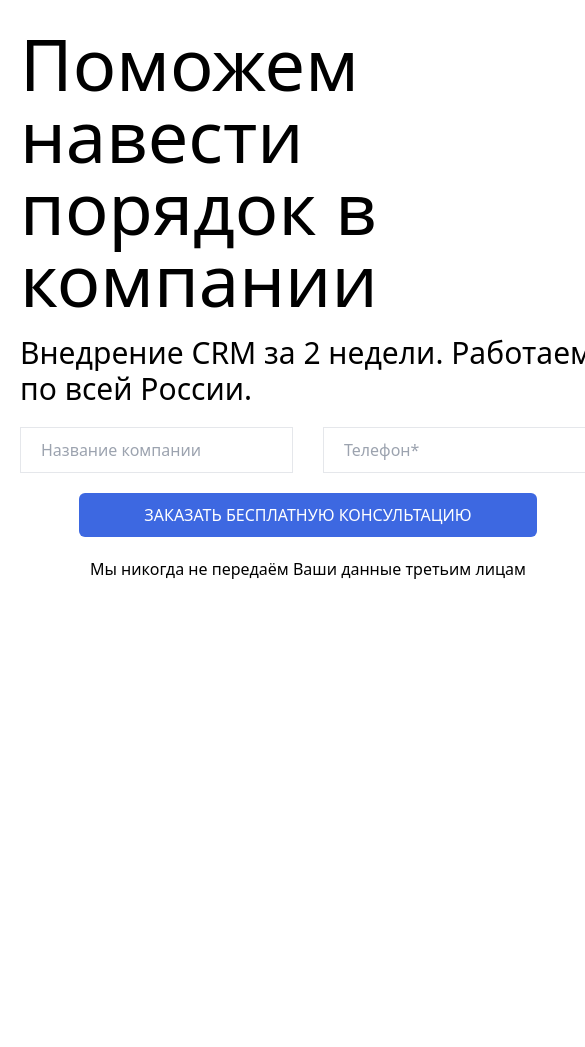
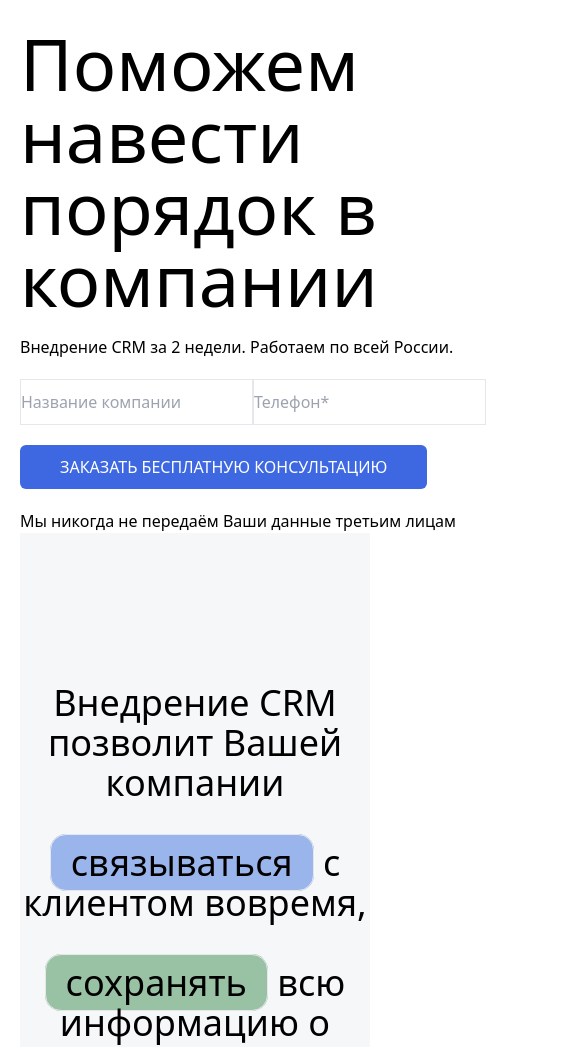
Before and after one commit to saidjannnnnnnn/bonusa-berahmsh, a website: page src/index.html in a window 390 px wide. Shown: the part 90-1137 px from the top of the page, 585 px wide, since content can reach past the window. Before the commit the page ends 844 px from the top, so only its background shows below. Drawn offline with nearby package versions, Linux system fonts and the light colour scheme; files that its build step writes are made by us from their sources.

Commit message:
section1

```diff
--- a/src/index.html
+++ b/src/index.html
@@ -1,16 +1,18 @@
 <!DOCTYPE html>
 <html lang="en">
   <head>
-    <meta charset="UTF-8">
-    <meta name="viewport" content="width=device-width, initial-scale=1.0">
+    <meta charset="UTF-8" />
+    <meta name="viewport" content="width=device-width, initial-scale=1.0" />
     <title>Document</title>
-    <link rel="stylesheet" href="./output.css">
+    <link rel="stylesheet" href="./output.css" />
   </head>
-<body class="p-[20px] lg:p-[0px]">
+  <body class="p-[20px] lg:p-[0px] w-[100%]">
     <header>
-        <nav class="max-w-[1200px] m-auto flex justify-between items-center mt-[30px]">
-            <img src="./img/Logo (14).png" alt="">
-            <img class="flex lg:hidden" src="./img/Chevron.png" alt="">
+      <nav
+        class="max-w-[1200px] m-auto flex justify-between items-center mt-[30px]"
+      >
+        <img src="./img/Logo (14).png" alt="" />
+        <img class="flex lg:hidden" src="./img/Chevron.png" alt="" />
         <div class="hidden lg:flex gap-[50px]">
           <div class="border-r-4 pr-[30px]">
             <p>ВРЕМЯ РАБОТЫ</p>
@@ -30,19 +32,58 @@
           </div>
         </div>
       </nav>
-        <section class="max-w-[1200px] m-auto flex justify-between items-center mt-[30px]">
-            <div class="flex flex-col gap-[20px] items-center lg:items-start">
-                <p class="text-7xl lg:w-[570px]">Поможем навести порядок в компании</p>
-                <p class="lg:w-[505px] text-3xl">Внедрение CRM за 2 недели. Работаем по всей России.</p>
-                <div class="flex gap-[30px]">
-                    <input class="py-[10px] px-[20px] border" type="text" placeholder="Название компании">
-                    <input class="py-[10px] px-[20px] border" type="number" placeholder="Телефон*" name="" id="">
+      <section
+        class="max-w-[1200px] m-auto flex justify-between items-center mt-[30px]"
+      >
+        <div class="flex flex-col gap-[20px] items-start">
+          <p class="text-7xl lg:w-[570px]">
+            Поможем навести порядок в компании
+          </p>
+          <p class="lg:w-[505px] lg:text-3xl">
+            Внедрение CRM за 2 недели. Работаем по всей России.
+          </p>
+          <div class="flex lg:gap-[30px]">
+            <input
+              class="py-[10px] lg:px-[20px] border"
+              type="text"
+              placeholder="Название компании"
+            />
+            <input
+              class="py-[10px] lg:px-[20px] border"
+              type="number"
+              placeholder="Телефон*"
+              name=""
+              id=""
+            />
           </div>
-                <button class="py-[10px] px-[65px] rounded-md bg-[#3D68E1] text-white">ЗАКАЗАТЬ БЕСПЛАТНУЮ КОНСУЛЬТАЦИЮ</button>
+          <button
+            class="py-[10px] px-[40px] lg:px-[65px] rounded-md bg-[#3D68E1] text-white"
+          >
+            ЗАКАЗАТЬ БЕСПЛАТНУЮ КОНСУЛЬТАЦИЮ
+          </button>
           <p>Мы никогда не передаём Ваши данные третьим лицам</p>
         </div>
-            <img class="hidden lg:flex" src="./img/image 15 (2).png" alt="">
+        <img class="hidden lg:flex" src="./img/image 15 (2).png" alt="" />
       </section>
     </header>
+    <main>
+      <section class="bg-[#F5F7F8] py-[150px]">
+        <p class="text-4xl lg:w-[740px] space-y-200 text-center m-auto">
+          Внедрение CRM позволит Вашей компании <br /><br />
+          <span class="border py-[3px] px-[20px] bg-[#99B5EB] rounded-2xl"
+            >связываться</span
+          >
+          с клиентом вовремя, <br /><br />
+          <span class="border py-[3px] px-[20px] bg-[#99C2A5] rounded-2xl"
+            >сохранять</span
+          >
+          всю информацию о заказах, <br /><br />
+          <span class="border py-[3px] px-[20px] bg-[#F9E78A] rounded-2xl"
+            >анализировать</span
+          >
+          показатели продаж.
+        </p>
+      </section>
+    </main>
   </body>
 </html>
```
Lines whose indentation alone changed are shown as unchanged.
